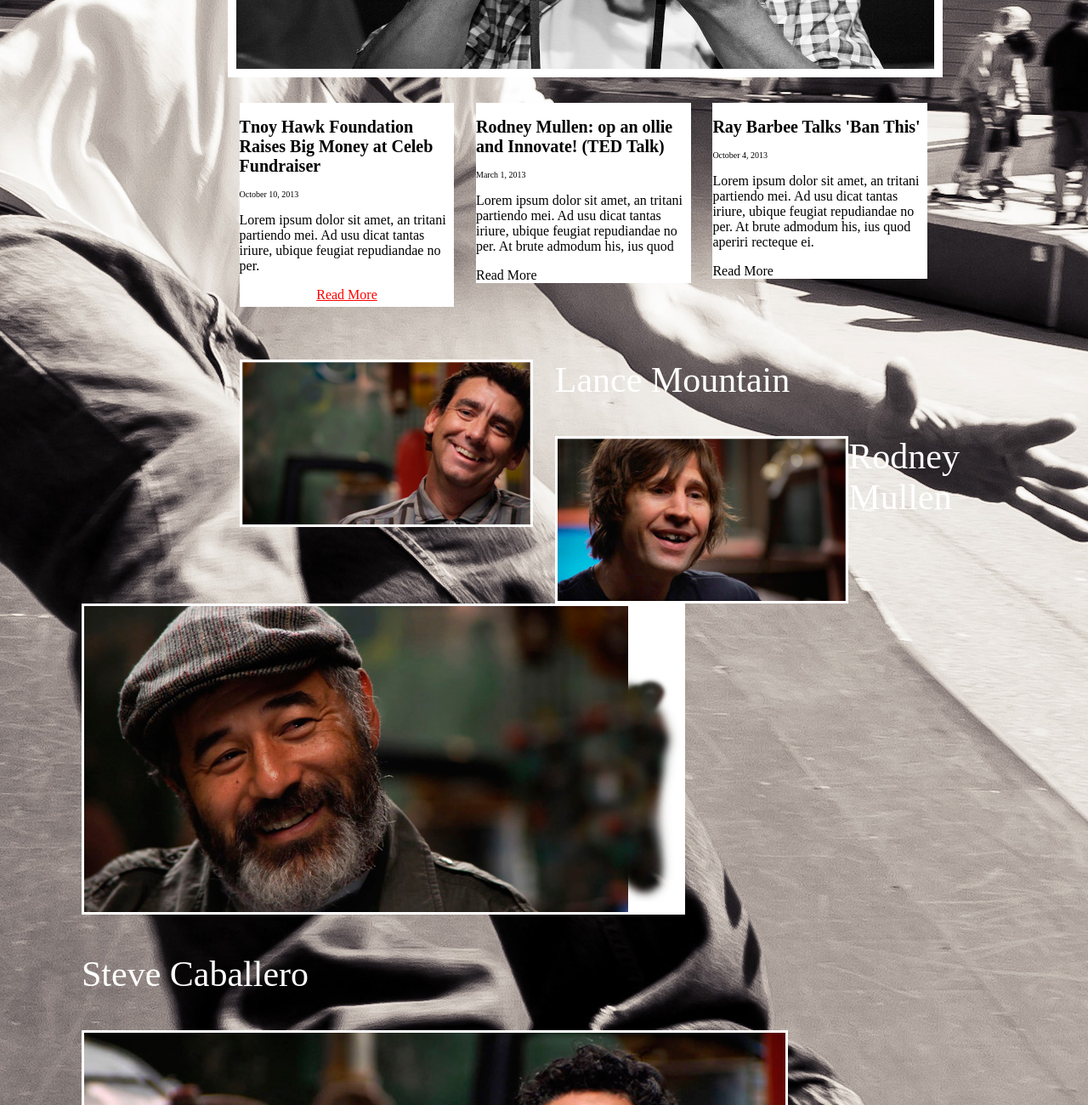
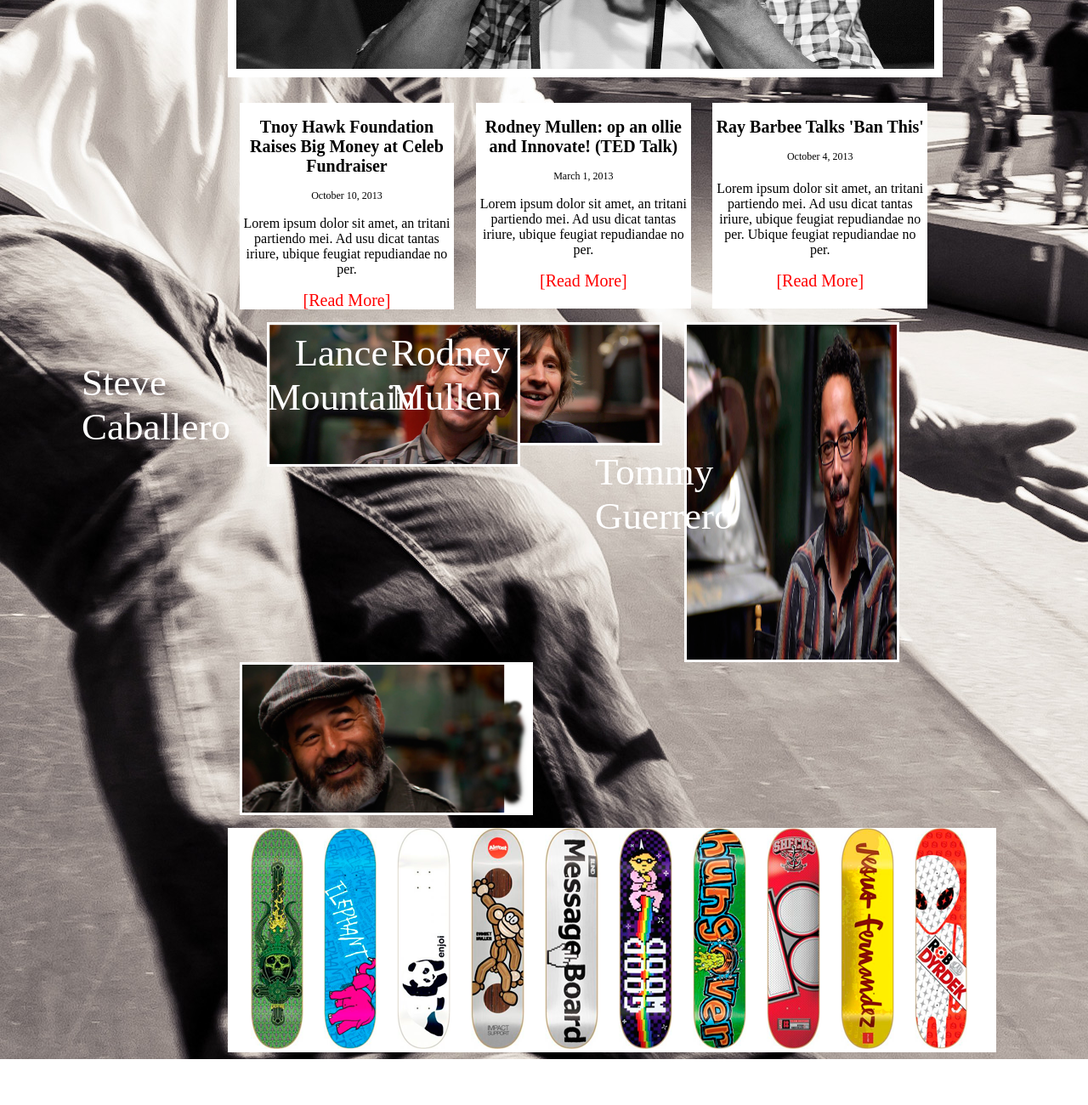
Before and after one commit to hannahdoeswebsites/2.3-sass-rwd, a plain HTML site: page index.html in a window 1280 px wide. Shown: the part 420-1720 px from the top of the page at 85% size. After the commit the page ends 1666 px from the top, so only its background shows below. Drawn offline with Linux system fonts and the light colour scheme.

Commit message:
I give up

```diff
--- a/index.html
+++ b/index.html
@@ -24,18 +24,18 @@
     <div id="column1"> <h2> Tnoy Hawk Foundation Raises Big Money at Celeb Fundraiser</h2>
       <div class="date"> October 10, 2013</div>
       <p> Lorem ipsum dolor sit amet, an tritani partiendo mei. Ad usu dicat tantas iriure, ubique feugiat repudiandae no per.</p>
-      <div class="readmore"> Read More</div>
+      <div class="readmore"> [Read More]</div>
     </div>
     <div id="column2"> <h2> Rodney Mullen: op an ollie and Innovate! (TED Talk)</h2>
       <div class="date">March 1, 2013</div>
-    <p> Lorem ipsum dolor sit amet, an tritani partiendo mei. Ad usu dicat tantas iriure, ubique feugiat repudiandae no per. At brute admodum his, ius quod </p>
-    <div class="ReadMore"> Read More</div>
+    <p> Lorem ipsum dolor sit amet, an tritani partiendo mei. Ad usu dicat tantas iriure, ubique feugiat repudiandae no per.
+    <div class="readmore"> [Read More]</div>
     </div>
     <div id="column3">
       <h2>Ray Barbee Talks 'Ban This'</h2>
       <div class="date">October 4, 2013</div>
-      <p>Lorem ipsum dolor sit amet, an tritani partiendo mei. Ad usu dicat tantas iriure, ubique feugiat repudiandae no per. At brute admodum his, ius quod aperiri recteque ei. </p>
-      <div class="ReadMore"> Read More</div>
+      <p>Lorem ipsum dolor sit amet, an tritani partiendo mei. Ad usu dicat tantas iriure, ubique feugiat repudiandae no per. Ubique feugiat repudiandae no per.  </p>
+      <div class="readmore"> [Read More]</div>
     </div>
   </div>
 </div>
@@ -48,11 +48,24 @@
     <div id="lance"><img src="images/sk8er-4.png"><p>Lance Mountain</p></div>
 
     <div id="rodney"><img src="images/sk8er-3.png" alt="Rodney Mullen"> <p>Rodney Mullen</p></div>
+
+    <div id="tommy"><img src="images/sk8er-2.png" alt="Tommy Guerrero"> <p>Tommy Guerrero</p></div>
     <div id="steve"><img src="images/sk8er-1.png" alt="Steve Caballero"> <p>Steve Caballero</p></div>
-    <div id="tony"><img src="images/sk8er-2.png" alt="Tommy Guerrero"> <p>Tomy Guerrero</p></div>
 </div>
 </section>
 
+<section>
+  <div class="skateboards">
+    <img src="images/sk8-1.png" alt="Skateboard1">
+<img src="images/sk8-2.png" alt="Skateboard2">
+<img src="images/sk8-3.png" alt="Skateboard3">
+<img src="images/sk8-4.png" alt="Skateboard4">
+<img src="images/sk8-5.png" alt="Skateboard5">
+<img src="images/sk8-6.png" alt="Skateboard6">
+<img src="images/sk8-7.png" alt="Skateboard7">
+<img src="images/sk8-8.png" alt="Skateboard8">
+<img src="images/sk8-9.png" alt="Skateboard9">
+<img src="images/sk8-10.png" alt="Skateboard10">
 </div>
 </body>
 </html>
--- a/scss/main.scss
+++ b/scss/main.scss
@@ -8,93 +8,6 @@
 section {
   @include outer-container(1130px);
 }
-
-.overlayimage img {
-  max-height: 500px;
-  max-width: 300px;
-}
-
-.columns {
-  @include outer-container;
-margin-top: 30px;
-height: 260px;
-overflow: hidden;
-text-align: left;
-
-}
-
-#column1 {
-  margin-right: 5px;
-@include span-columns(3);
-@include shift(2);
-background-color: white;
-
-
-}
-#column2 {
-  @include span-columns(3);
-
-  background-color: white;
-
-}
-#column3 {
-  @include span-columns(3);
-
-  background-color: white;
-}
-
-.columns h2 {
-  font-size: 20px;
-}
-
-.date {
-  font-size: 10px;
-  font-color: gray;
-}
-
-.readmore {
-  width: auto;
-text-align:center;
-  color: red;
-  text-decoration: underline;
-  padding-bottom: 5px;
-}
-
-.skaters {
-
-  @include outer-container;
-}
-
-
-.skaters img {
-  border: 3px solid white;
-}
-
-
-.skaters p {
-  font-size: 42px;
-  color: white;
-}
-
-
-#lance p{
-top: 12px;
-right: 30px;
-
-}
-
-#lance img {
-  position: relative;
-  @include span-columns(4);
-  @include shift(2);
-}
-
-#rodney img {
-  @include span-columns(4);
-@include omega();
-}
-
-
 
 .headerimage img {
   margin-top: 135px;
@@ -109,3 +22,164 @@
   linear-gradient:(45deg, transparent 45%, #919195 50%, transparent 55%, transparent 100%);
    linear-gradient:(-45deg, transparent 45%, #919195 50%, transparent 55%, transparent 100%);
 }
+
+.overlayimage img {
+  max-height: 500px;
+  max-width: 300px;
+}
+
+.columns {
+  @include outer-container;
+margin-top: 30px;
+height: 243px;
+overflow: hidden;
+text-align: left;
+margin-bottom: 15px;
+text-align: center;
+}
+
+#column1 {
+
+@include span-columns(3);
+@include shift(2);
+background-color: white;
+
+
+
+
+}
+#column2 {
+  @include span-columns(3);
+height: 242px;
+  background-color: white;
+
+}
+#column3 {
+  @include span-columns(3);
+height: 242px;
+  background-color: white;
+}
+
+#column3 p {
+  padding-top: 5px;
+}
+
+.columns h2 {
+  font-size: 20px;
+}
+
+.date {
+  font-size: 12px;
+  font-color: gray;
+}
+
+.readmore {
+  width: auto;
+text-align:center;
+  color: red;
+
+  padding-bottom: 5px;
+  font-size: 20px;
+}
+
+.skaters {
+
+  @include outer-container;
+  max-height: 400px;
+
+}
+
+
+.skaters img {
+  border: 3px solid white;
+}
+
+
+.skaters p {
+  font-size: 45px;
+  color: white;
+  @include span-columns(8);
+
+
+}
+
+
+
+
+#lance img {
+  position: absolute;
+  @include span-columns(3);
+  @include shift(2);
+}
+
+#lance p{
+  position: relative;
+left: 20px;
+max-width: 200px;
+@include shift(2);
+text-align:center;
+margin-top: 10px;
+margin-bottom: 0;
+
+}
+
+#rodney img {
+  @include span-columns(3);
+margin-left: 45px;
+
+}
+
+#rodney p {
+  position: absolute;
+margin-top: 10px;
+  left: 460px;
+  max-width: 200px;
+}
+
+#tommy img {
+  @include span-columns(3);
+  height: 400px;
+  overflow: hidden;
+}
+
+
+#tommy p {
+  position: absolute;
+margin-top: 150px;
+  left: 700px;
+  max-width: 200px;
+}
+
+#steve {
+
+}
+
+#steve p {
+  position: absolute;
+  max-width: 200px;
+
+}
+
+#steve img {
+  @include span-columns(4);
+  @include shift(2);
+
+}
+
+
+.skateboards {
+  @include outer-container;
+  @include span-columns(8);
+  @include shift (2);
+  background-color: white;
+  width: 80%;
+  padding-left: 17px;
+
+  margin-top: 15px;
+}
+.skateboards img {
+  padding-left: 10px;
+  padding-right: 10px;
+
+
+}
```
Also changed, not shown: stylesheets/main.css.
